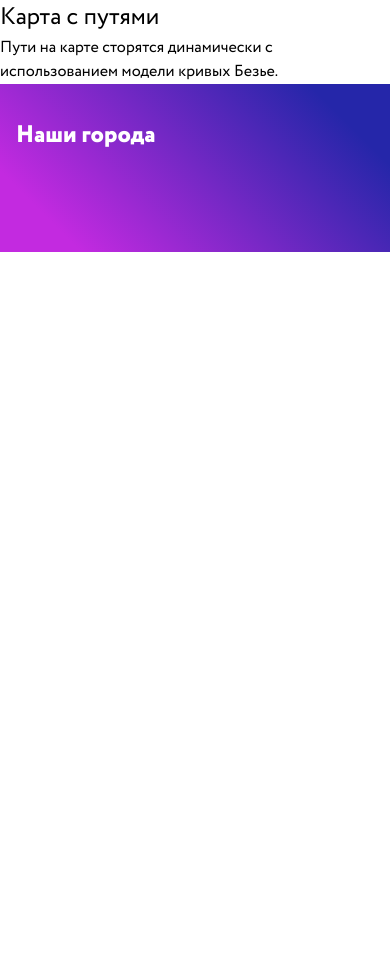
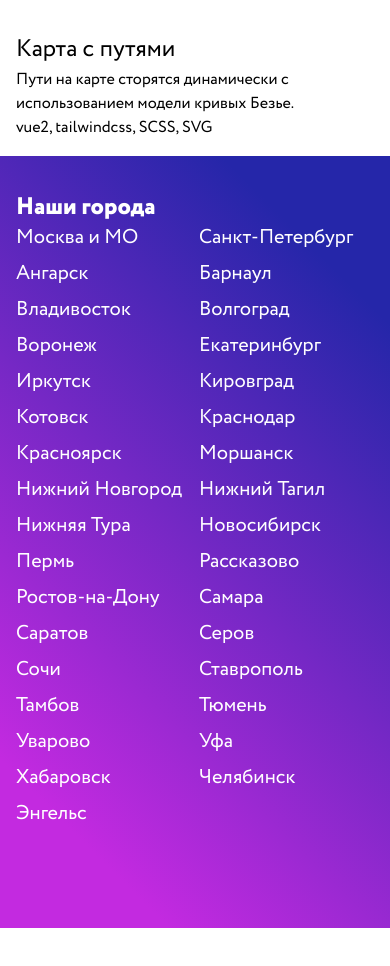
Before and after one commit to shuleko/map-bezier_vue2, a Vue app: page / in a window 390 px wide. Shown: the top 966 px of the page. Before the commit the page ends 844 px from the top, so only its background shows below. Built offline with nearby package versions, Linux system fonts and the light colour scheme.

Commit message:
transfer-01 доработки

```diff
--- a/src/App.vue
+++ b/src/App.vue
@@ -1,11 +1,14 @@
 <template>
   <div id="app">
+    <div class="container px-4 mx-auto mt-8">
     <h1 class="text">Карта с путями</h1>
     <div class="text">
       <p>Пути на карте сторятся динамически с использованием модели кривых Безье.</p>
+      <p>vue2, tailwindcss, SCSS, SVG</p>
     </div>
 
-    <map-bezier title = "Наши города"/>
+    </div>
+    <map-bezier title = "Наши города" class="mt-4 mb-32" />
   </div>
 </template>
 
--- a/src/components/Map.vue
+++ b/src/components/Map.vue
@@ -10,13 +10,13 @@
                     text-white
                     font-extrabold
                     text-2xl
-                    md:text-[32px] md:mb-4
+                    md:text-[32px]
                     px-4
                 "
             >
                 {{ title }}
             </h1>
-            <div class="w-full relative hidden lg:block">
+            <div class="w-full relative hidden md:block">
                 <img src="/images/russia.svg" alt="" class="w-full select-none" />
                 <svg
                     width="1300"
@@ -78,7 +78,6 @@
                     <div
                         v-for="(item, _) in cityData"
                         :key="_"
-                        v-if="item.value"
                         class="flex justify-between"
                     >
                         <span class="text-black"> {{ item.name }} </span>
@@ -112,7 +111,7 @@
                     </a>
                 </div>
             </div>
-            <div v-if="false" class="grid lg:hidden grid-cols-2 gap-2 px-4">
+            <div class="grid md:hidden grid-cols-2 gap-2 px-4">
                 <a
                     v-for="c in mapCities"
                     :key="c.city"
@@ -131,7 +130,7 @@
 import _ from 'lodash'
 
 export default {
-    props: ['title', 'id'],
+    props: ['title'],
     data() {
         return {
             constructions: null,
@@ -189,7 +188,7 @@ export default {
                 { name: 'Суперсайт', value: city.ss },
                 { name: 'Ситиборд', value: city.sb },
                 { name: 'Суперборд', value: city.spb },
-            ]
+            ].filter(x=> x.value)
         },
         citiesSvg() {
           if(!this.mapCities) return  null
@@ -223,12 +222,12 @@ export default {
 
     methods: {
         mapLink(city) {
-            return `/map?city=${city}`
+            // return `/map?city=${city}`
+            return `javascript:alert('Переход на страницу с информацией по городу ${city}');`
         },
 
         closePopup() {
             this.city = null
-            // this.clearPaths()
         },
 
         createSvgCity({x,y,text,oid,size,align}){
@@ -362,7 +361,7 @@ export default {
 <style lang="scss">
 
 .svg-map{
-  color:  white; // limegreen; //
+  color:  white;
 
   &__link{
     pointer-events: bounding-box;
--- a/tailwind.config.js
+++ b/tailwind.config.js
@@ -35,8 +35,6 @@ export default {
     plugin(function({ addBase, theme }) {
       addBase({
         'h1': { fontSize: theme('fontSize.2xl') },
-        'h2': { fontSize: theme('fontSize.xl') },
-        'h3': { fontSize: theme('fontSize.lg') },
       })
     })
   ],
```
Also changed, not shown: 1 other file (tests, documents, lock files or other folders).
